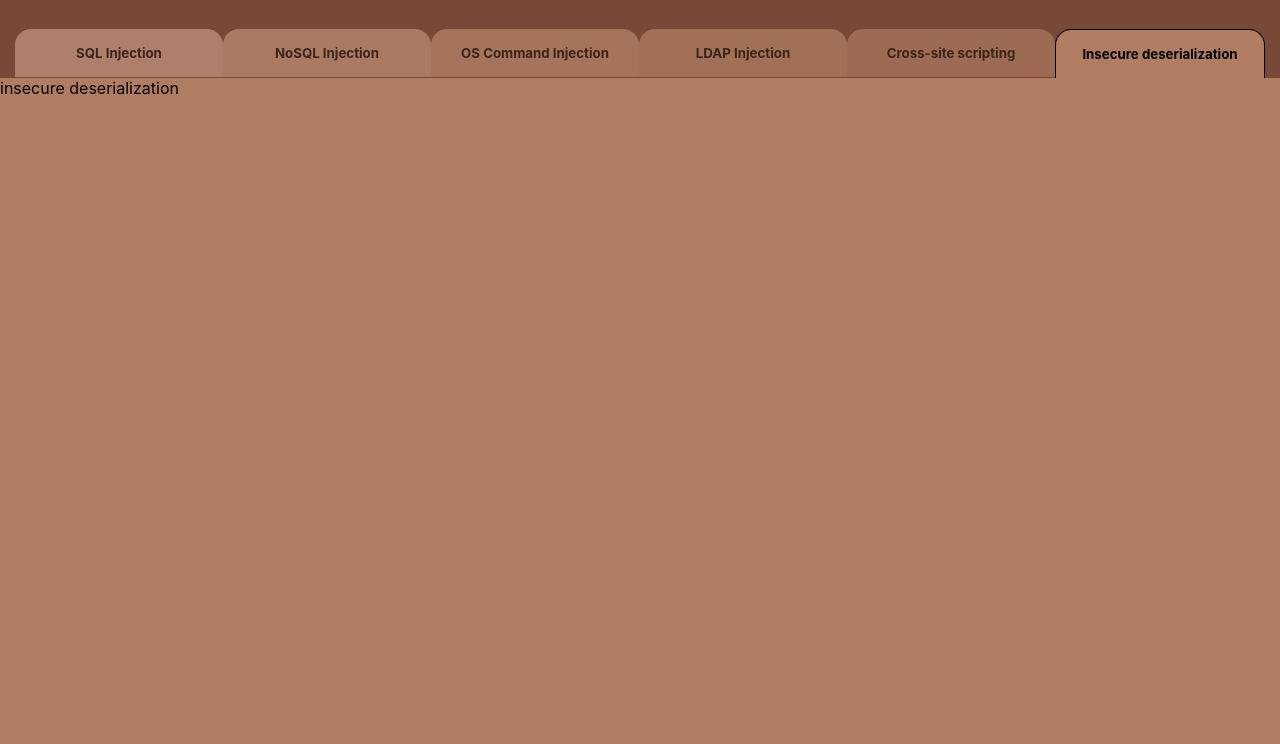
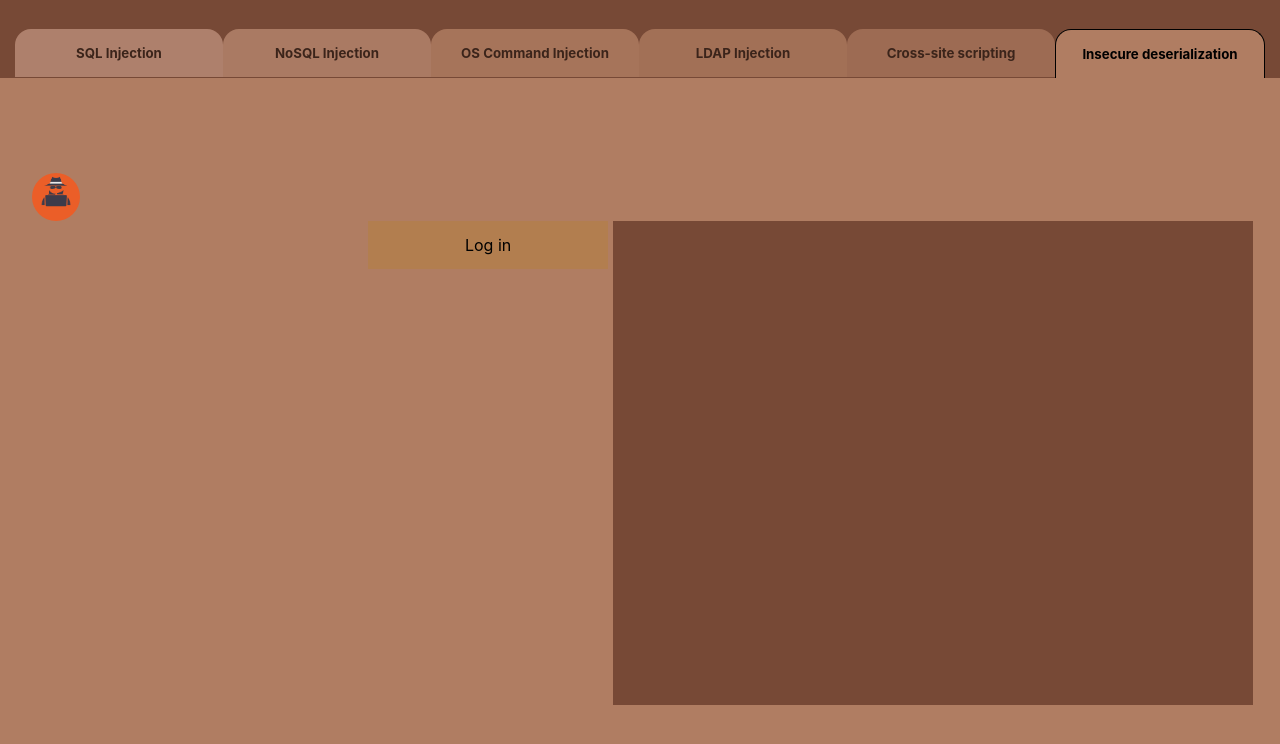
Before and after one commit to farhadbahrehmandhenry/vulnerable-app-front-end, a React (Create React App) app: page / in a window 1280 px wide. Both pictures are taken after a click on the element "Insecure deserialization". Shown: the top 744 px of the page. Built offline with nearby package versions, Linux system fonts and the light colour scheme.

Commit message:
last pdate

```diff
--- a/package.json
+++ b/package.json
@@ -12,6 +12,7 @@
     "react": "^17.0.1",
     "react-dom": "^17.0.1",
     "react-scripts": "4.0.0",
+    "sanitize-html": "^2.1.2",
     "web-vitals": "^0.2.4"
   },
   "scripts": {
--- a/src/axios.js
+++ b/src/axios.js
@@ -11,3 +11,7 @@ export var noSqlApi = axios.create({
 export var ldapApi = axios.create({
   baseURL: 'http://localhost:8080/api/vulnerable'
 });
+
+export var deserializationApi = axios.create({
+  baseURL: 'http://127.0.0.1:5000/api/vulnerable'
+});
--- a/src/components/contents/cross-site-scripting/Cross-site-scripting.js
+++ b/src/components/contents/cross-site-scripting/Cross-site-scripting.js
@@ -3,7 +3,7 @@ import _ from 'lodash';
 import Hacker from '../../hacker/Hacker.js';
 import hackerIcon from '../../../assets/hacker.png';
 import Form from '../form/Form';
-import Result from '../result/Result';
+
 import './Cross-site-scripting.css';
 
 class CrossSiteScripting extends Component {
@@ -22,11 +22,11 @@ class CrossSiteScripting extends Component {
     var {badUploadedImages, goodUploadedImages} = {...this.state};
 
     if (result.type === 'bad') {
-      badUploadedImages.push({imageUrl: result.imageUrl, from: result.from});
+      badUploadedImages.push({imageUrl: result.imageUrl, from: result.from, type: 'bad'});
       this.setState({badUploadedImages});
     }
     else {
-      goodUploadedImages.push({imageUrl: result.imageUrl, from: result.from});
+      goodUploadedImages.push({imageUrl: result.imageUrl, from: result.from, type: 'good'});
       this.setState({goodUploadedImages});
     }
   }
@@ -42,7 +42,7 @@ class CrossSiteScripting extends Component {
           </div>
         </div>
         <div className='cross-site-scripting-demonstration'>
-          <Hacker isActive={this.state.hackerStatus} text='something.com/something.jpg" onError="alert("hacked!")"' source={hackerIcon} type='ldap'/>
+          <Hacker isActive={this.state.hackerStatus} text='x.jpg" onClick="alert()"' source={hackerIcon} type='ldap'/>
           <Form
             forms={{
               title: 'upload an image',
--- a/src/components/contents/insecure-deserialization/Insecure-deserialization.css
+++ b/src/components/contents/insecure-deserialization/Insecure-deserialization.css
@@ -1,10 +1,66 @@
-.insecure-deserialixation-container {
+.insecure-deserialization-container {
   width: 100%;
   height: 100%;
   display: none;
   background-color: #B07D62;
 }
 
-.insecure-deserialixation-container.active {
+.insecure-deserialization-container.active {
+  display: flex;
+  justify-content: center;
+  align-items: center;
+  flex-direction: column;
+}
+
+.insecure-deserialization-demonstration {
+  display: flex;
+  justify-content: center;
+  width: 100%;
+  min-height: 67%;
+}
+
+.insecure-deserialization-hacker-button-container {
+  width: 100%;
   display: flex;
 }
+
+.insecure-deserialization-hacker {
+  width: 3rem;
+  height: 3rem;
+  border-radius: 1.5rem;
+  background-color: #eb5e28;
+  outline: none;
+  border: none;
+  cursor: pointer;
+  align-self: flex-start;
+  justify-self: flex-start;
+  margin-left: 2rem;
+}
+
+.insecure-deserialization-hacker img {
+  width: 2rem;
+  height: 2rem;
+  padding-top: 0.2rem;
+}
+
+.ninsecure-deserialization-result-conteiner {
+  display: flex;
+  align-items: center;
+}
+
+.insecure-deserialization-result-conteiner {
+  display: flex;
+  flex-direction: column;
+}
+
+.insecure-deserialization-result-waiting, .insecure-deserialization-result-error {
+  margin-top: 2rem;
+  padding: 1.5rem;
+}
+
+.insecure-deserialization-result-conteiner {
+  width: 20%;
+  height: 100%;
+  background-color: #774936;
+  color: white;
+}
--- a/src/components/contents/insecure-deserialization/Insecure-deserialization.js
+++ b/src/components/contents/insecure-deserialization/Insecure-deserialization.js
@@ -1,13 +1,53 @@
 import React, {Component} from 'react';
+import _ from 'lodash';
+import Hacker from '../../hacker/Hacker.js';
+import hackerIcon from '../../../assets/hacker.png';
+import Form from '../form/Form';
+import Result from '../result/Result';
 
 import './Insecure-deserialization.css';
 
 class InsecureDeserialization extends Component {
+  state = {
+    hackerStatus: false,
+    result: {}
+  }
+
+  handleHackerButtonClick() {
+    this.setState({hackerStatus: !this.state.hackerStatus});
+  }
+
+  handleFetchedResult({result}) {
+    this.setState({result});
+  }
+
   render() {
-    var classes = ['insecure-deserialixation-container', this.props.isActive ? 'active' : ''];
+    var classes = ['insecure-deserialization-container', this.props.isActive ? 'active' : ''];
+    var {result} = this.state;
 
     return (
-      <div className={classes.join(' ')}>insecure deserialization</div>
+      <div className={_.join(classes, ' ')}>
+        <div className='insecure-deserialization-hacker-button-container'>
+          <div className='nosql-injection-hacker' onClick={() => this.handleHackerButtonClick()}>
+            <img src={hackerIcon}></img>
+          </div>
+        </div>
+        <div className='insecure-deserialization-demonstration'>
+          <Hacker isActive={this.state.hackerStatus} text='_$$ND_FUNC$$_function (){ alert("injection"); }()' source={hackerIcon} type='nosql'/>
+          <Form
+            forms={{
+              title: 'Log in',
+              vulneribility: 'deserialization',
+              components: [
+                {id: 1, inputs: ['username', 'password'], buttons: [{type: 'Sign up'}], title: 'insecure deserialization', type: 'bad', direction: 'column'},
+                {id: 2, inputs: ['username', 'password'], buttons: [{type: 'Sign up'}], title: 'secure deserialization', type: 'good', direction: 'column'}
+              ]
+            }}
+            handleFetch={({result}) => this.handleFetchedResult({result})}
+          />
+          <Result result={{...result, from: 'deserialization'}} resetResult={() => this.setState({result: {}})}/>
+        </div>
+      </div>
     );
   }
 }
--- a/src/components/contents/noSql-injection/NoSql-injection.css
+++ b/src/components/contents/noSql-injection/NoSql-injection.css
@@ -53,7 +53,7 @@
   flex-direction: column;
 }
 
-.nosql-injection-result-waiting, .sql-injection-result-error {
+.nosql-injection-result-waiting, .nosql-injection-result-error {
   margin-top: 2rem;
   padding: 1.5rem;
 }
--- a/src/components/contents/result/Result.css
+++ b/src/components/contents/result/Result.css
@@ -1,6 +1,7 @@
 .result-conteiner {
   display: flex;
   align-items: center;
+  min-width: 40rem;
 }
 
 .result-conteiner {
@@ -25,3 +26,11 @@
 .result-clear-btn {
   margin-top: 2rem;
 }
+
+.result-waiting-deserialized {
+  font-size: 0.8rem;
+  padding-right: 0.5rem;
+  padding-left: 0.5rem;
+  margin-top: 2rem;
+
+}
--- a/src/components/contents/result/Result.js
+++ b/src/components/contents/result/Result.js
@@ -5,11 +5,39 @@ import './Result.css';
 class Result extends Component {
   render() {
     var {result} = this.props;
+    var resultXml;
+    if (result.type) {
+      if (result.from === 'deserialization') {
+        var {serialized, deserialized, type} = result.res;
 
-    if (result.type) {
+        resultXml = (
+          <div className='result-conteiner'>
+            <button className='result-clear-btn' onClick={() => this.props.resetResult()}>Clear</button>
+            {type === 'error' ?
+              <div className='result-waiting'>error!!</div> :
+              serialized &&
+              <>
+                <div className='result-waiting-deserialized'>
+                  {`serialized: `}
+                  <strong>{`${serialized}`}</strong>
+                </div>
+                <div className='result-waiting-deserialized'>
+                  {`deserialized: `}
+                  <br />
+                  <strong>
+                    {`{userName: ${deserialized.userName}, password: ${deserialized.password}}`}
+                  </strong>
+                </div>
+              </>
+            }
+          </div>
+        )
+      }
+      else {
+        console.log(result)
         var userName = result.from === 'ldap' ? result.res.cn : result.res.userName;
 
-      return (
+        resultXml = (
           <div className='result-conteiner'>
             <button className='result-clear-btn' onClick={() => this.props.resetResult()}>Clear</button>
             {result.type === 'error' ?
@@ -23,6 +51,9 @@ class Result extends Component {
           </div>
         )
       }
+
+      return resultXml
+    }
     else {
       return <div className='result-conteiner'></div>
     }
```
Also changed, not shown: src/components/contents/form/Form.js (+57 -8 lines), src/components/contents/noSql-injection/NoSql-injection.js (+0 -9 lines), 1 other file (tests, documents, lock files or other folders). Lines whose indentation alone changed are shown as unchanged.
